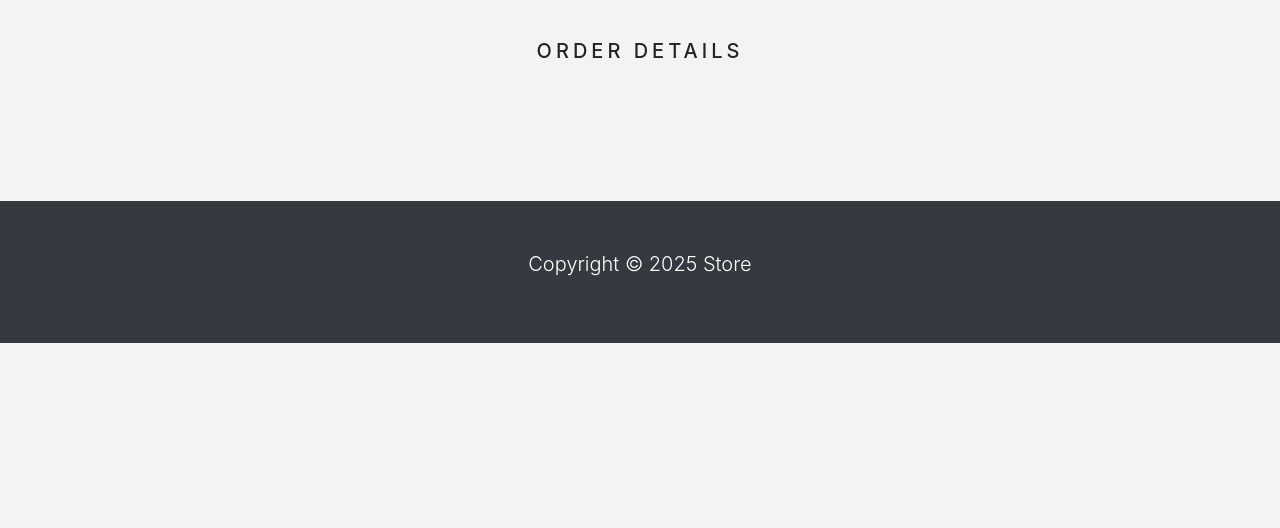
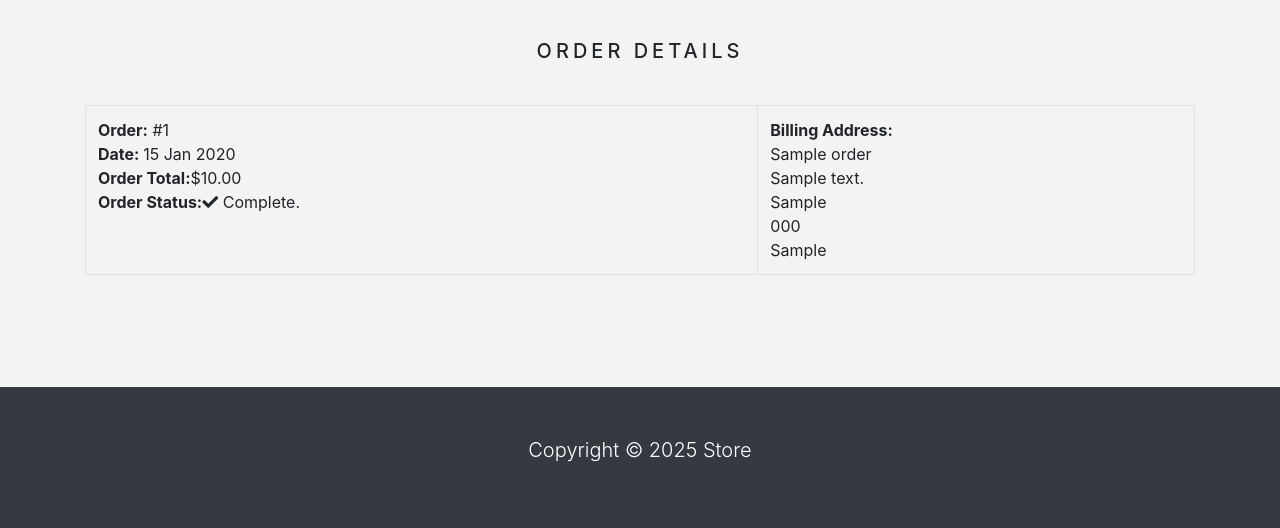
Before and after one commit to iyeme-dev/bella_stores, a Django app: template store/templates/order_detail.html in a window 1280 px wide. Shown: the part 69-597 px from the top of the page. Run offline with Django 5.2, Linux system fonts and the light colour scheme; the template is opened without the code that fills it: values that come from a table or form of the project are taken from there, others are empty; tables that the repository leaves empty hold one stand-in row (values such as "Sample post"); some libraries are stand-ins or nearby versions.

Commit message:
Display order summary and billing address on order detail page

```diff
--- a/store/templates/order_detail.html
+++ b/store/templates/order_detail.html
@@ -12,7 +12,24 @@ Order Details
         Order Details
       </h1>
       <br>
-
+      <table class="table table-bordered">
+        <tr>
+          <td class="text-left" colspan="2">
+            <b>Order:</b> #{{ order.id }} <br>
+            <b>Date: </b>{{ order.created|date:"d M Y" }} <br>
+            <b>Order Total:</b>${{ order.total }} <br>
+            <b>Order Status:</b><i class="fas fa-check"></i> Complete.
+          </td>
+          <td class="text-left" colspan="2">
+            <b>Billing Address: </b> <br>
+            {{ order.billingName }} <br>
+            {{ order.billingAddress1 }} <br>
+            {{ order.billingCity }} <br>
+            {{ order.billingPostcode }} <br>
+            {{ order.billingCountry }} <br>
+          </td>
+        </tr>
+    </table>
     </div>
   </div>
     <br><br>
```
